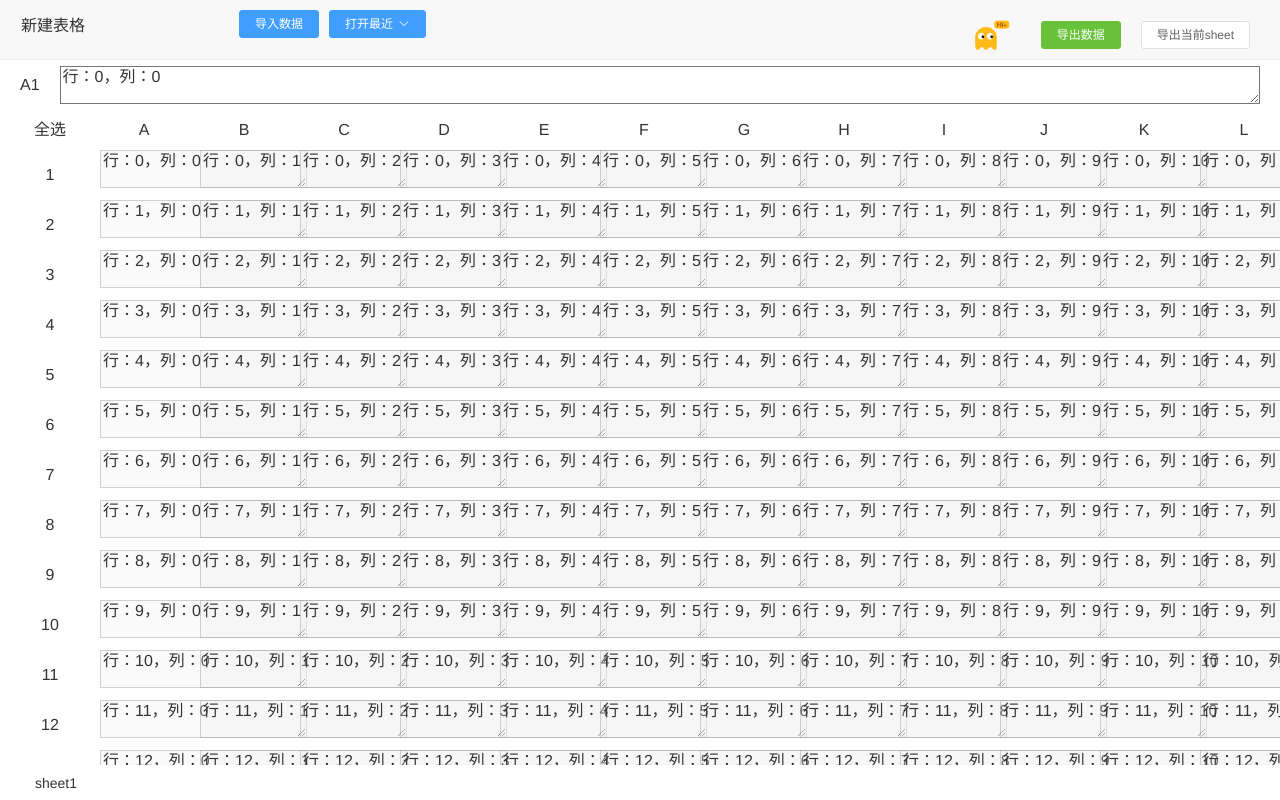
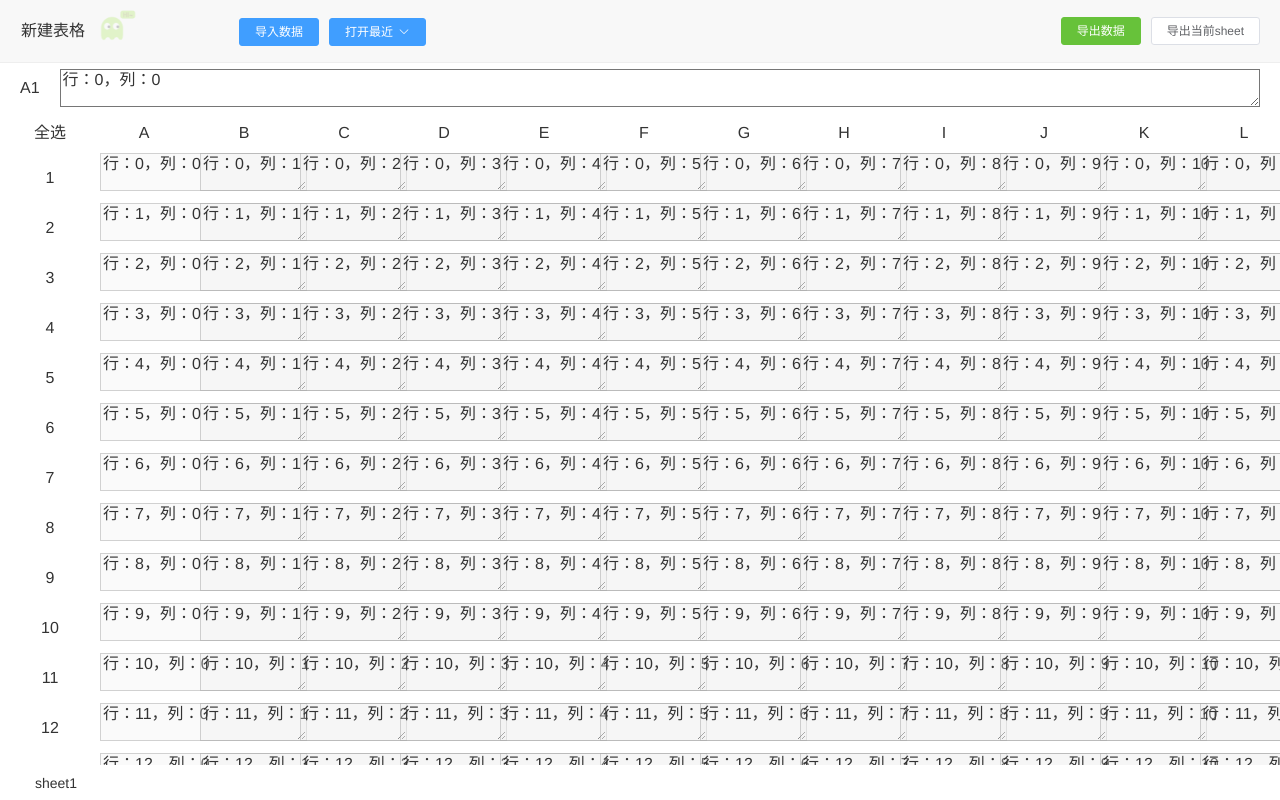
Before and after one commit to lxw15337674/xlsx, a Vue app: page / in a window 1280 px wide. Built offline with nearby package versions, Linux system fonts and the light colour scheme.

Commit message:
增加漂浮物彩蛋。

```diff
--- a/src/views/board/board.css
+++ b/src/views/board/board.css
@@ -5,18 +5,16 @@
   flex-direction: column;
 }
 .home .header {
-  padding: 10px 20px;
+  padding: 0 20px;
+  line-height: 60px;
   background-color: #f8f8f8;
   position: relative;
   border-bottom: 1px solid rgba(0,0,0,0.04);
 }
-.home .header .tool-container {
-  display: flex;
-}
-.home .header .tool-container button {
+.home .header .left-tools button {
   margin-right: 10px;
 }
-.home .header .tool-container .filename-input {
+.home .header .left-tools .filename-input {
   margin-right: 10px;
   visibility: visible;
   color: #333;
@@ -24,16 +22,65 @@
   max-width: 400px;
   border: 1px solid transparent;
 }
-.home .header .tool-container .filename-input:focus {
+.home .header .left-tools .filename-input:focus {
   border: 1px solid #4d90fe;
   -webkit-appearance: none;
   color: #333 !important;
 }
-.home .header .tool-container .right-tools {
-  display: inline-block;
+.home .header .hi {
+  position: absolute;
+  animation: hi 50s linear infinite;
+  transition: all 1s;
+  z-index: 0;
+}
+.home .header .hi:hover {
+  opacity: 0.2;
+  filter: grayscale(50%);
+}
+.home .header .right-tools {
   position: absolute;
   right: 20px;
 }
-.home .header .tool-container .right-tools * {
+.home .header .right-tools * {
   vertical-align: middle;
 }
+@-moz-keyframes hi {
+  0% {
+    left: -60px;
+    filter: hue-rotate(0);
+  }
+  100% {
+    left: 100%;
+    filter: hue-rotate(360deg);
+  }
+}
+@-webkit-keyframes hi {
+  0% {
+    left: -60px;
+    filter: hue-rotate(0);
+  }
+  100% {
+    left: 100%;
+    filter: hue-rotate(360deg);
+  }
+}
+@-o-keyframes hi {
+  0% {
+    left: -60px;
+    filter: hue-rotate(0);
+  }
+  100% {
+    left: 100%;
+    filter: hue-rotate(360deg);
+  }
+}
+@keyframes hi {
+  0% {
+    left: -60px;
+    filter: hue-rotate(0);
+  }
+  100% {
+    left: 100%;
+    filter: hue-rotate(360deg);
+  }
+}
--- a/src/views/board/board.styl
+++ b/src/views/board/board.styl
@@ -1,15 +1,28 @@
+@keyframes hi {
+  0% {
+    left: -60px;
+    filter: hue-rotate(0)  ;
+
+  }
+  100% {
+    left:100%;
+    filter  hue-rotate(360deg)
+  }
+}
+
 .home
   height: 100vh
   overflow hidden
   display flex
   flex-direction column
   .header {
-    padding: 10px 20px;
+    padding:0 20px;
+    line-height 60px
     background-color: #f8f8f8;
     position: relative;
     border-bottom: 1px solid rgba(0, 0, 0, 0.04);
-    .tool-container {
-      display flex
+
+    .left-tools {
       button {
         margin-right: 10px;
       }
@@ -21,20 +34,31 @@
         box-sizing border-box
         max-width: 400px;
         border: 1px solid transparent;
+
         &:focus {
           border: 1px solid #4d90fe;
           -webkit-appearance: none;
           color: #333333 !important;
         }
       }
-
-      .right-tools {
-        display: inline-block;
-        position: absolute;
-        right: 20px;
-        * {
-          vertical-align: middle
-        }
+    }
+    .hi{
+      position:absolute;
+      animation: hi 50s linear infinite;
+      transition all 1s
+      z-index 0
+      &:hover{
+        opacity:0.2;
+        filter: grayscale(50%)
       }
     }
+    .right-tools {
+      position: absolute;
+      right: 20px;
+
+      * {
+        vertical-align: middle
+      }
+
+    }
   }
--- a/src/views/board/board.vue
+++ b/src/views/board/board.vue
@@ -1,11 +1,12 @@
 <template>
     <div class="home">
-        <el-header class="header">
-            <div class="tool-container">
+        <header class="header">
+            <img class="mr30 hi "
+                 src="~src/assets/images/hi.png"
+                 width="50" height="50" />
+            <div class="left-tools dib">
                 <input class="filename-input" v-model="workbookName" />
-                <el-button type="primary" @click="onPickFile" size="mini"
-                    >导入数据</el-button
-                >
+                <el-button type="primary" @click="onPickFile" size="mini">导入数据</el-button>
                 <history @switch="switchWorkbook"></history>
                 <input
                     ref="fileInput"
@@ -14,21 +15,13 @@
                     accept=".xlsx,.csv,.xls"
                     @change="importFile"
                 />
-                <div class="right-tools">
-                    <img src="~src/assets/images/hi.png" width="50" height="50" class="mr30">
-                    <el-button type="success" size="mini" @click="exportFile"
-                        >导出数据</el-button
-                    >
-                    <el-button @click="exportFile" size="mini"
-                        >导出当前sheet</el-button
-                    >
-                </div>
             </div>
-        </el-header>
-        <c-table
-            class="c-table"
-            v-model="workbook.sheets[activeSheetName]"
-        ></c-table>
+            <div class="right-tools dib">
+                <el-button type="success" size="mini" @click="exportFile">导出数据</el-button>
+                <el-button @click="exportFile" size="mini">导出当前sheet</el-button>
+            </div>
+        </header>
+        <c-table class="c-table" v-model="workbook.sheets[activeSheetName]"></c-table>
         <sheetBar
             class="sheet-bar"
             :activeSheetName="activeSheetName"
```
